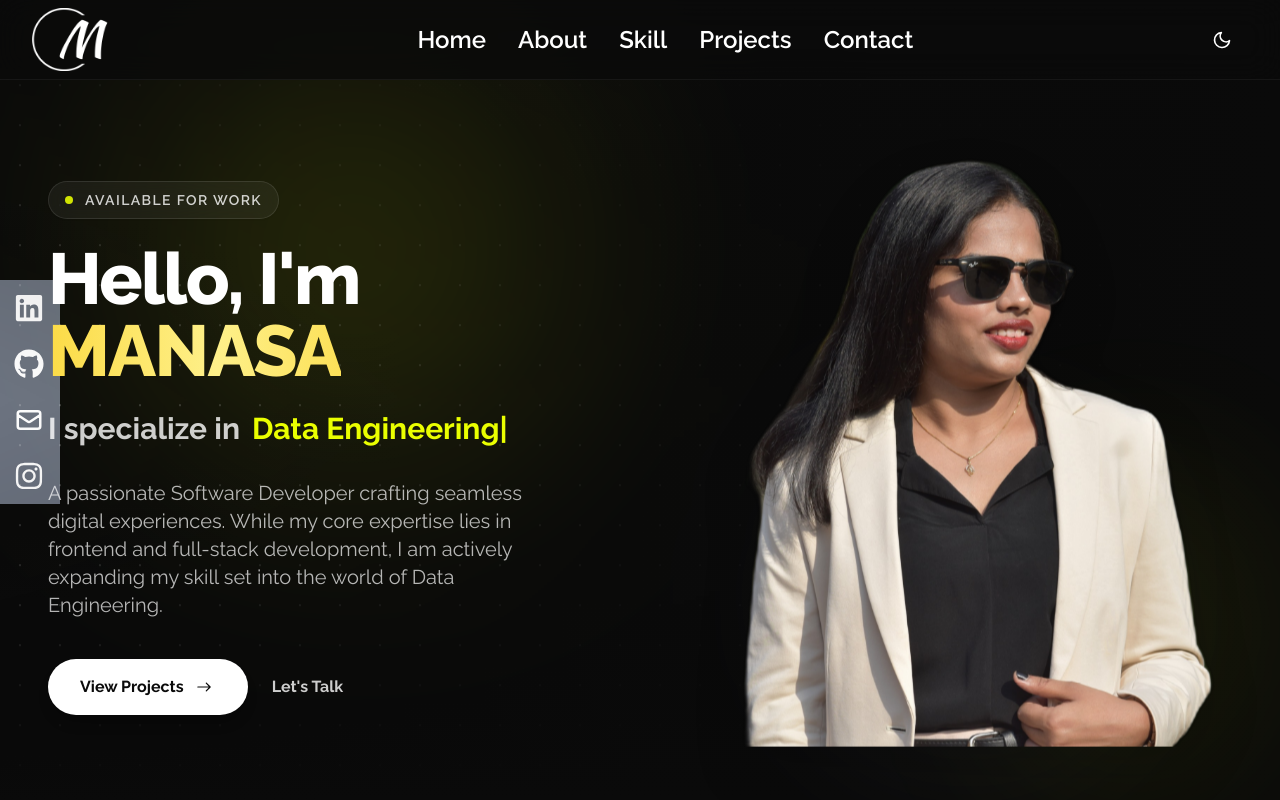
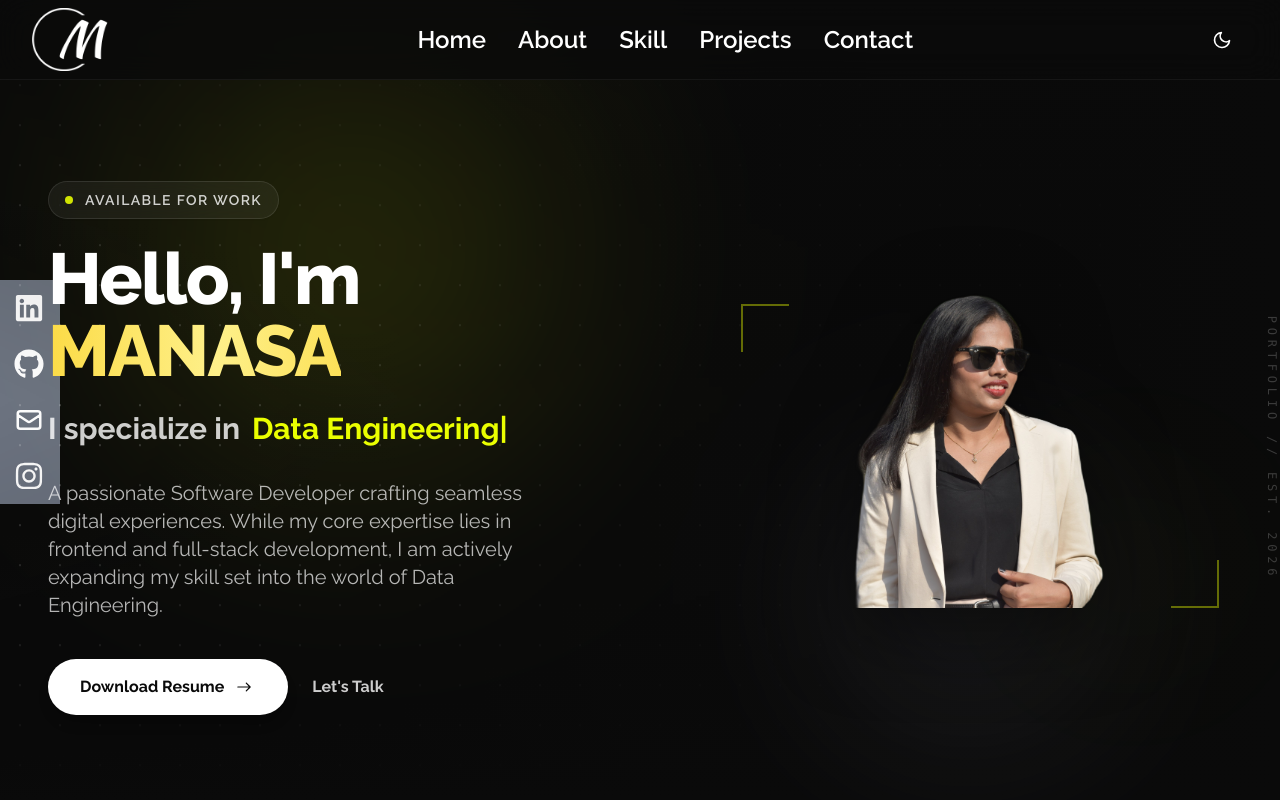
Before and after one commit to Manasamohapatra1/My_Portfolio, a React (Create React App) app: page / in a window 1280 px wide. Shown: the top 800 px of the page. Built offline with nearby package versions, Linux system fonts and the light colour scheme.

Commit message:
resume added and photo updated

```diff
--- a/src/components/Home.jsx
+++ b/src/components/Home.jsx
@@ -1,5 +1,6 @@
 import React, { useContext } from "react";
 import HeroImage from "../Assets/portfolio_nobg.png";
+import ResumePdf from "../Assets/Resume_Manasa_Mohapatra.pdf";
 import { motion } from "framer-motion";
 import { TypeAnimation } from "react-type-animation";
 import { IoIosArrowRoundForward } from "react-icons/io";
@@ -110,12 +111,13 @@ const Home = () => {
 
           <motion.div variants={fadeUp} className="flex items-center gap-6">
             <a
-              href="#project"
+              href={ResumePdf}
+              download="Resume_Manasa_Mohapatra.pdf"
               className="group relative px-8 py-4 bg-[#0a0a0a] dark:bg-white text-white dark:text-[#0a0a0a] font-bold text-sm md:text-base rounded-full overflow-hidden shadow-lg hover:shadow-yellow-400/25 transition-all duration-300"
             >
               <div className="absolute inset-0 w-full h-full bg-gradient-to-r from-yellow-400 to-yellow-500 dark:from-yellow-400 dark:to-[#eaff00] opacity-0 group-hover:opacity-100 transition-opacity duration-300"></div>
               <span className="relative flex items-center gap-2 group-hover:text-[#ffffff] dark:group-hover:text-[#0a0a0a] transition-colors duration-300">
-                View Projects <IoIosArrowRoundForward className="text-2xl group-hover:translate-x-2 transition-transform duration-300" />
+                Download Resume <IoIosArrowRoundForward className="text-2xl group-hover:translate-x-2 transition-transform duration-300" />
               </span>
             </a>
 
@@ -128,27 +130,42 @@ const Home = () => {
           </motion.div>
         </motion.div>
 
-        {/* Right: Clean Editorial Image */}
+        {/* Right: Pristine Image Alignment & Minimalist Accent */}
         <motion.div
           initial="hidden"
           animate="visible"
           variants={slowReveal}
-          className="w-full md:w-[45%] flex justify-center relative h-[45vh] md:h-[75vh]"
+          className="w-full md:w-[45%] flex justify-center items-center relative mt-8 md:mt-0"
         >
-          {/* Subtle glow behind the portrait itself */}
+          {/* Subtle ambient glow to separate the image from the deep background */}
           <motion.div
-            animate={{ scale: [1, 1.05, 1], opacity: [0.5, 0.8, 0.5] }}
-            transition={{ duration: 8, repeat: Infinity, ease: "easeInOut" }}
-            className="absolute top-1/2 left-1/2 -translate-x-1/2 -translate-y-1/2 w-[60%] h-[60%] bg-yellow-400/10 dark:bg-[#eaff00]/10 rounded-full blur-[80px] z-0"
+            animate={{ scale: [1, 1.05, 1], opacity: [0.3, 0.5, 0.3] }}
+            transition={{ duration: 6, repeat: Infinity, ease: "easeInOut" }}
+            className="absolute top-[40%] left-1/2 -translate-x-1/2 w-[60%] aspect-square bg-yellow-400/10 dark:bg-[#eaff00]/5 rounded-full blur-[80px] pointer-events-none z-0"
           />
 
-          <motion.img
-            animate={{ y: [0, -15, 0] }}
-            transition={{ duration: 6, repeat: Infinity, ease: "easeInOut" }}
-            src={HeroImage}
-            alt="Manasa"
-            className="w-full h-full object-contain md:object-cover object-bottom drop-shadow-2xl transition-transform duration-1000 z-10"
-          />
+          {/* Sleek Vertical Typography Accent (Premium Editorial Vibe) */}
+          <div className="absolute -right-8 md:-right-12 top-1/2 -translate-y-1/2 hidden md:block z-0 pointer-events-none">
+            <p className="[writing-mode:vertical-lr] text-[#111827]/30 dark:text-white/20 text-[10px] md:text-xs font-mono tracking-[0.4em] uppercase">
+              PORTFOLIO // EST. 2026
+            </p>
+          </div>
+
+          {/* Wrapper to perfectly bound the brackets to the original untouched image size */}
+          <motion.div
+            className="relative w-[85%] md:w-[95%] max-w-[400px] md:max-w-full z-10 flex justify-center group"
+          >
+            {/* Minimalist UI Brackets strictly bound to the image edges */}
+            <div className="absolute top-[5%] left-0 w-12 h-12 border-t-[2px] border-l-[2px] border-[#111827]/30 dark:border-[#eaff00]/40 transition-all duration-700 group-hover:-translate-x-2 group-hover:-translate-y-2 z-20 pointer-events-none"></div>
+            <div className="absolute bottom-0 right-0 w-12 h-12 border-b-[2px] border-r-[2px] border-[#111827]/30 dark:border-[#eaff00]/40 transition-all duration-700 group-hover:translate-x-2 group-hover:translate-y-2 z-20 pointer-events-none"></div>
+
+            {/* Pure, perfectly aligned image exactly as requested */}
+            <img
+              src={HeroImage}
+              alt="Manasa"
+              className="w-full h-auto object-contain drop-shadow-[0_20px_40px_rgba(0,0,0,0.5)]"
+            />
+          </motion.div>
         </motion.div>
       </div>
     </section>
```
Also changed, not shown: 1 other file (tests, documents, lock files or other folders).
